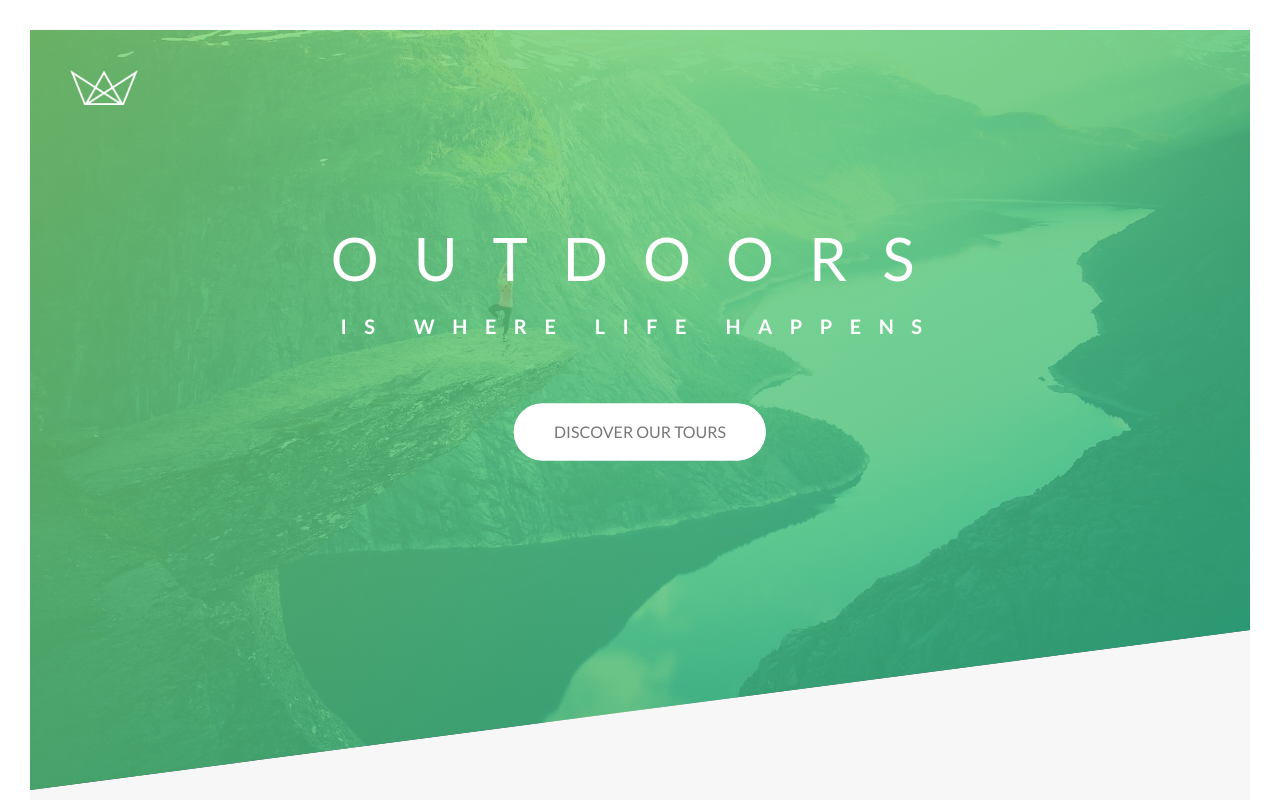
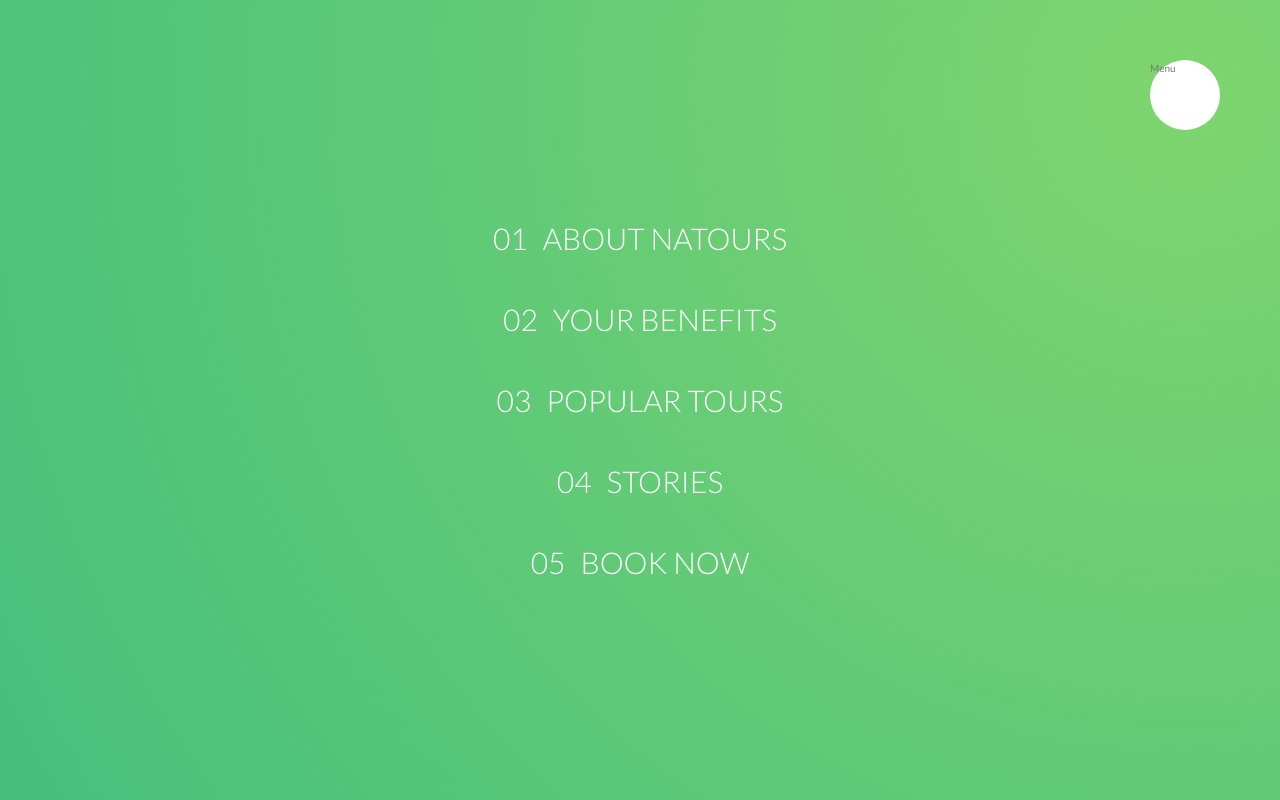
Before and after one commit to Shamonti/natours, a website: page index.html in a window 1280 px wide. Shown: the top 800 px of the page. Drawn offline with Linux system fonts and the light colour scheme.

Commit message:
added navigation

```diff
--- a/index.html
+++ b/index.html
@@ -11,6 +11,26 @@
 </head>
 
 <body>
+
+  <div class="navigation">
+    <input type="checkbox" class="navigation__checkbox" id="navi-toggle">
+
+    <label for="navi-toggle" class="navigation__button">Menu</label>
+
+    <div class="navigation__background">&nbsp;</div>
+
+    <nav class="navigation__nav">
+      <ul class="navigation__list">
+        <li class="navigation__item"><a href="#" class="navigation__link"><span>01</span>About Natours</a></li>
+        <li class="navigation__item"><a href="#" class="navigation__link"><span>02</span>Your Benefits</a></li>
+        <li class="navigation__item"><a href="#" class="navigation__link"><span>03</span>Popular Tours</a></li>
+        <li class="navigation__item"><a href="#" class="navigation__link"><span>04</span>Stories</a></li>
+        <li class="navigation__item"><a href="#" class="navigation__link"><span>05</span>Book Now</a></li>
+      </ul>
+    </nav>
+
+  </div>
+
   <header class="header">
     <div class="header__logo-box">
       <img src="img/logo-white.png" alt="Logo" class="header__logo">
@@ -224,7 +244,7 @@
       <div class="row">
         <div class="story">
           <figure class="story__shape">
-            <img src="img/nat-8.jpg" alt="Person on a tour" class="story__img">
+            <img src="../img/nat-8.jpg" alt="Person on a tour" class="story__img">
             <figcaption class="story__caption">Mary Smith</figcaption>
           </figure>
           <div class="story__text">
@@ -241,7 +261,7 @@
       <div class="row">
         <div class="story">
           <figure class="story__shape">
-            <img src="img/nat-9.jpg" alt="Person on a tour" class="story__img">
+            <img src="../img/nat-9.jpg" alt="Person on a tour" class="story__img">
             <figcaption class="story__caption">Jack Wilson</figcaption>
           </figure>
           <div class="story__text">
--- a/sass/abstracts/_mixins.scss
+++ b/sass/abstracts/_mixins.scss
@@ -6,3 +6,10 @@
     clear: both;
   }
 }
+
+@mixin horizontal-vertical-center {
+  position: absolute;
+  top: 50%;
+  left: 50%;
+  transform: translate(-50%, -50%);
+}
--- a/sass/components/_card.scss
+++ b/sass/components/_card.scss
@@ -124,10 +124,7 @@
 
   //BACK SIDE STYLING
   &__cta {
-    position: absolute;
-    top: 50%;
-    left: 50%;
-    transform: translate(-50%, -50%);
+    @include horizontal-vertical-center;
     width: 90%;
     text-align: center;
   }
--- a/sass/components/_form.scss
+++ b/sass/components/_form.scss
@@ -80,10 +80,7 @@
       height: 1.3rem;
       width: 1.3rem;
       border-radius: 50%;
-      position: absolute;
-      top: 50%;
-      left: 50%;
-      transform: translate(-50%, -50%);
+      @include horizontal-vertical-center;
       background-color: $color-primary;
       opacity: 0;
       transition: opacity .2s;
--- a/sass/components/_story.scss
+++ b/sass/components/_story.scss
@@ -32,10 +32,7 @@
 
   &__caption {
     color: $color-white;
-    position: absolute;
-    top: 50%;
-    left: 50%;
-    transform: translate(-50%, 20%);
+    @include horizontal-vertical-center;
     font-size: 1.7rem;
     text-transform: uppercase;
     text-align: center;
--- a/sass/layout/_header.scss
+++ b/sass/layout/_header.scss
@@ -23,10 +23,7 @@
   }
 
   &__text-box {
-    position: absolute;
-    top: 40%;
-    left: 50%;
-    transform: translate(-50%, -50%);
+    @include horizontal-vertical-center;
     text-align: center;
   }
 }
--- /dev/null
+++ b/sass/layout/_navigation.scss
@@ -0,0 +1,77 @@
+.navigation {
+  &__checkbox {
+    display: none;
+  }
+
+  &__button {
+    width: 7rem;
+    height: 7rem;
+    border-radius: 50%;
+    position: fixed;
+    top: 6rem;
+    right: 6rem;
+    background-color: $color-white;
+    z-index: 2000;
+  }
+
+  &__background {
+    width: 6rem;
+    height: 6rem;
+    border-radius: 50%;
+    position: fixed;
+    top: 6.5rem;
+    right: 6.5rem;
+    background-image: radial-gradient($color-primary-light, $color-primary-dark);
+    z-index: 1000;
+
+    transform: scale(50);
+  }
+
+  &__nav {
+    height: 100vh;
+    width: 100%;
+    position: fixed;
+    top: 0;
+    right: 0;
+    z-index: 1500;
+  }
+
+  &__list {
+    display: inline-block;
+    @include horizontal-vertical-center;
+    list-style: none;
+    text-align: center;
+  }
+
+  &__item {
+    margin: 1rem;
+  }
+
+  &__link {
+    &:link,
+    &:visited{
+      display: inline-block;
+      font-size: 3rem;
+      font-weight: 300;
+      padding: 1rem 2rem;
+      color: $color-white;
+      text-decoration: none;
+      text-transform: uppercase;
+
+      background-image: linear-gradient(120deg, transparent 0%, transparent 50%, $color-white 50%);
+      background-size: 220%;
+      transition: all .4s;
+
+      span {
+        margin-right: 1.5rem;
+        display: inline-block;
+      }
+    }
+    &:hover,
+    &:active {
+      background-position: 100%;
+      color: $color-primary;
+      transform: translateX(1rem);
+    }
+  }
+}
--- a/sass/style.scss
+++ b/sass/style.scss
@@ -16,8 +16,9 @@
 @import "components/form";
 @import "components/story";
 
+@import "layout/grid";
+@import "layout/header";
+@import "layout/navigation";
 
-@import "layout/header";
-@import "layout/grid";
 
 @import "pages/home";
```
Also changed, not shown: css/style.css, 1 other file.
